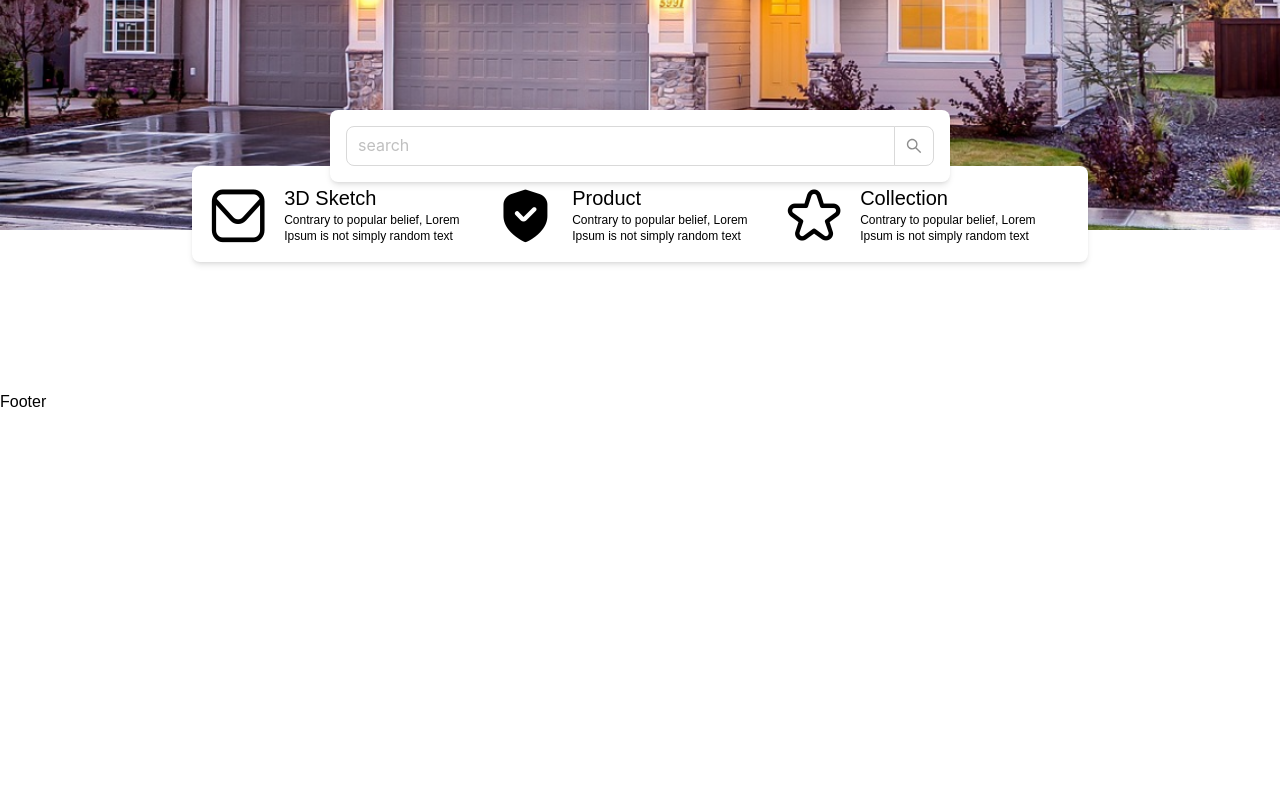
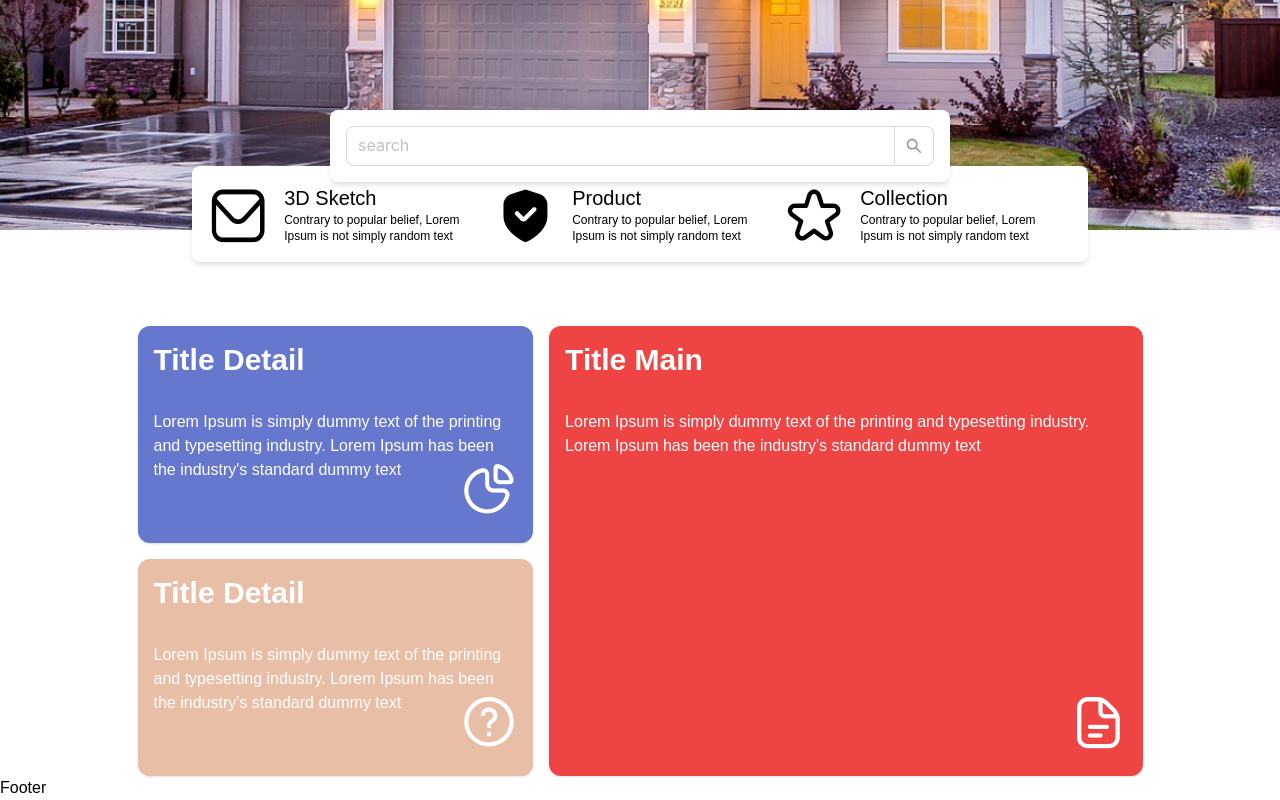
Before and after one commit to PracticeProjectForUs/single-page-home, a Next.js app in the folder single-page/: page / in a window 1280 px wide. Shown: the part 474-1274 px from the top of the page. Before the commit the page ends 888 px from the top, so only its background shows below. Built offline with nearby package versions, Linux system fonts and the light colour scheme.

Commit message:
promotion

```diff
--- /dev/null
+++ b/single-page/src/app/(shareComponents)/(boxDetail)/boxDetail.tsx
@@ -0,0 +1,30 @@
+import { capitalizeWords } from "@/app/(shareFunction)/(capital)/capitalIncludeSecond";
+
+interface BoxDetailProps {
+    key: string;
+    title: string;
+    description: string;
+    colorBg: string;
+    icon?: JSX.Element;
+    width?: string
+    height?: string
+}
+
+export default function BoxDetail({ key, title, description, colorBg, icon, width, height }: BoxDetailProps) {
+    return (
+        <div
+            key={key}
+            style={{ backgroundColor: `#${colorBg}` }}
+            className={`"p-4 rounded-xl shadow w-${width} h-${height} relative`}
+        >
+            <div className="text-3xl text-white font-bold p-4">
+                {capitalizeWords(title)}
+            </div>
+            <div className="text-white p-4">{description}</div>
+            <div
+                className="absolute bottom-0 right-0 p-4 text-white">
+                    {icon}
+            </div>
+        </div>
+    );
+}
--- a/single-page/src/app/(shareComponents)/(dropdown)/DropdownMenu.tsx
+++ b/single-page/src/app/(shareComponents)/(dropdown)/DropdownMenu.tsx
@@ -8,18 +8,20 @@ export type MenuItem = {
   label: JSX.Element;
   icon?: JSX.Element;
   disabled?: boolean;
+  title?: string;
 };
 
 interface DropdownMenuProps {
   items: MenuItem[];
+  title: string;
 }
 
-export default function DropdownMenu({ items }: DropdownMenuProps) {
+export default function DropdownMenu({ items, title }: DropdownMenuProps) {
   return (
     <Dropdown menu={{ items }}>
       <a onClick={(e) => e.preventDefault()}>
         <Space>
-          More
+          {title}
           <DownOutlined />
         </Space>
       </a>
--- /dev/null
+++ b/single-page/src/app/(shareFunction)/(capital)/capitalIncludeSecond.tsx
@@ -0,0 +1,8 @@
+export function capitalizeWords(text: string): string {
+    const words = text.split(' ');
+    return words
+        .map((word) =>
+            word.charAt(0).toUpperCase() + word.slice(1)
+        )
+        .join(' ');
+}
--- a/single-page/src/app/components/NavBar.tsx
+++ b/single-page/src/app/components/NavBar.tsx
@@ -54,6 +54,8 @@ interface MenuItemDropdown {
   icon?: JSX.Element;
   disabled?: boolean;
 }
+
+
 function DropdownMenuList(){
   const items: MenuItemDropdown[] = [
     {
@@ -71,12 +73,12 @@ function DropdownMenuList(){
           2nd menu item (disabled)
         </a>
       ),
-    }
+    },
   ];
 
   return(
     <div className='hover:cursor-pointer'>
-      <DropdownMenu items={items} />
+      <DropdownMenu items={items} title="More" />
     </div>
   )
 }
--- /dev/null
+++ b/single-page/src/app/components/promotionBox.tsx
@@ -0,0 +1,55 @@
+import BoxDetail from "../(shareComponents)/(boxDetail)/boxDetail";
+
+interface PropertyBox {
+    key: string;
+    title: string;
+    description: string;
+    colorBg: string;
+    icon?: JSX.Element;
+    width?: string;
+    height?: string;
+}
+
+export default function PromotionBox() {
+    const items: PropertyBox[] = [
+        {
+            key: "1",
+            title: "title detail",
+            description: "Lorem Ipsum is simply dummy text of the printing and typesetting industry. Lorem Ipsum has been the industry's standard dummy text ",
+            colorBg: "6578CE",
+            icon: <i className="icon-pie-chart text-6xl" />,
+            width: "full",
+            height: "full",
+        },
+        {
+            key: "2",
+            title: "title detail",
+            description: "Lorem Ipsum is simply dummy text of the printing and typesetting industry. Lorem Ipsum has been the industry's standard dummy text ",
+            colorBg: "E9BEA6",
+            icon: <i className="icon-infomation text-6xl" />,
+            width: "full",
+            height: "full",
+        },
+        {
+            key: "3",
+            title: "title main",
+            description: "Lorem Ipsum is simply dummy text of the printing and typesetting industry. Lorem Ipsum has been the industry's standard dummy text ",
+            colorBg: "EF4444",
+            icon: <i className="icon-document text-6xl" />,
+            width: "full",
+            height: "full",
+        },
+    ];
+
+    return (
+        <div className="flex flex-row gap-4 justify-center w-[1005px] h-[450px]">
+            <div className="flex flex-col gap-4 w-2/5">
+                <BoxDetail {...items[0]} />
+                <BoxDetail {...items[1]} />
+            </div>
+            <div className="flex items-center w-3/5">
+                <BoxDetail {...items[2]} />
+            </div>
+        </div>
+    );
+}
--- a/single-page/src/app/contents/body.tsx
+++ b/single-page/src/app/contents/body.tsx
@@ -1,9 +1,12 @@
 import SearhBar from "../components/SearhBar";
 import Backgroud from "../components/backgroud";
+import PromotionBox from "../components/promotionBox";
 import InfoList from "./InfoList";
 
 export default function Body() {
     return (
+        <div>
+            {/* Header */}
             <div className="relative w-full h-screen">
                 <Backgroud/>
                 <div className="absolute bottom-48 left-0 w-full flex justify-center p-4 z-10">
@@ -13,5 +16,10 @@ export default function Body() {
                     <InfoList />
                 </div>
             </div>
+            {/* Body */}
+            <div className="flex justify-center -mt-16">
+                <PromotionBox/>
+            </div>
+        </div>
     )
 }
```
